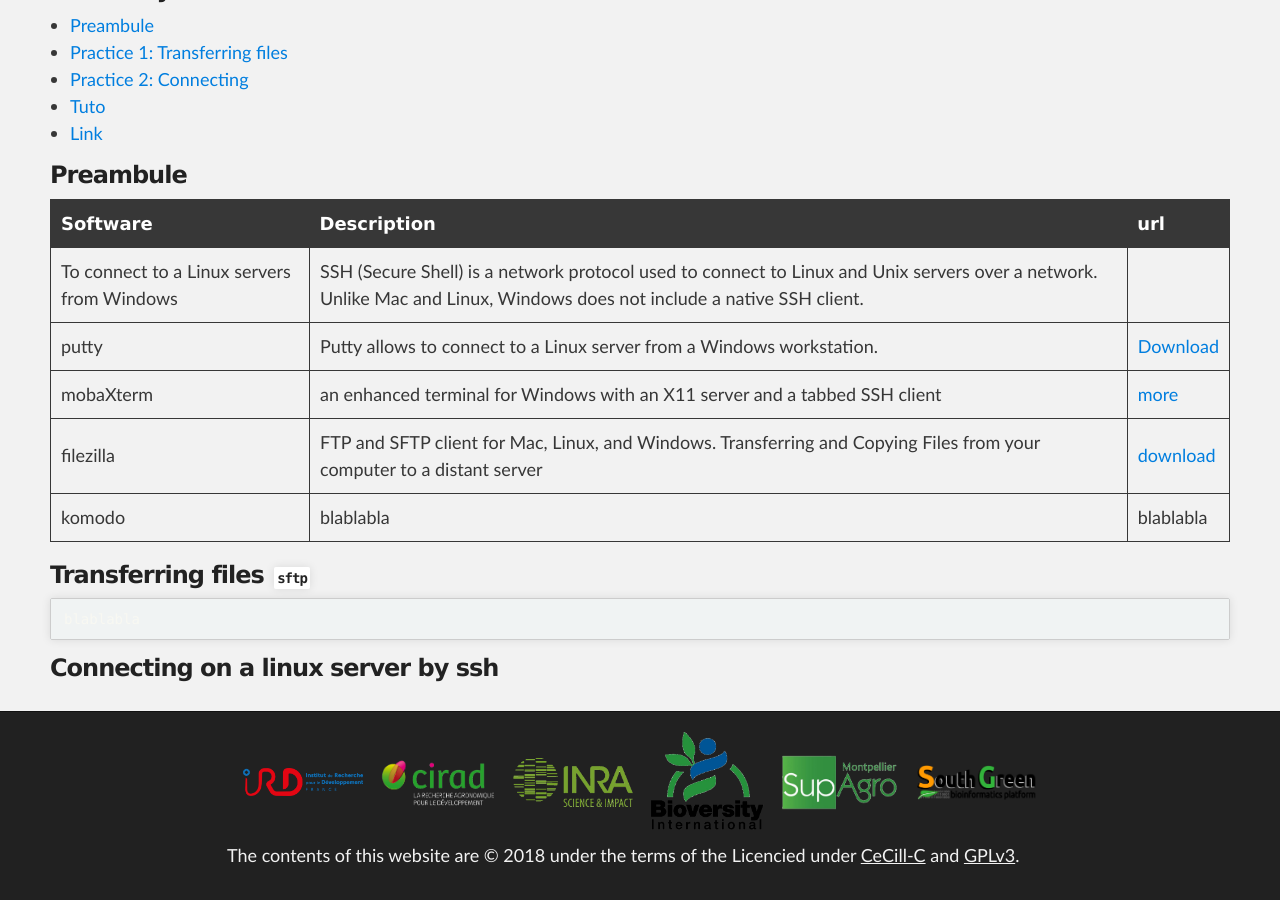
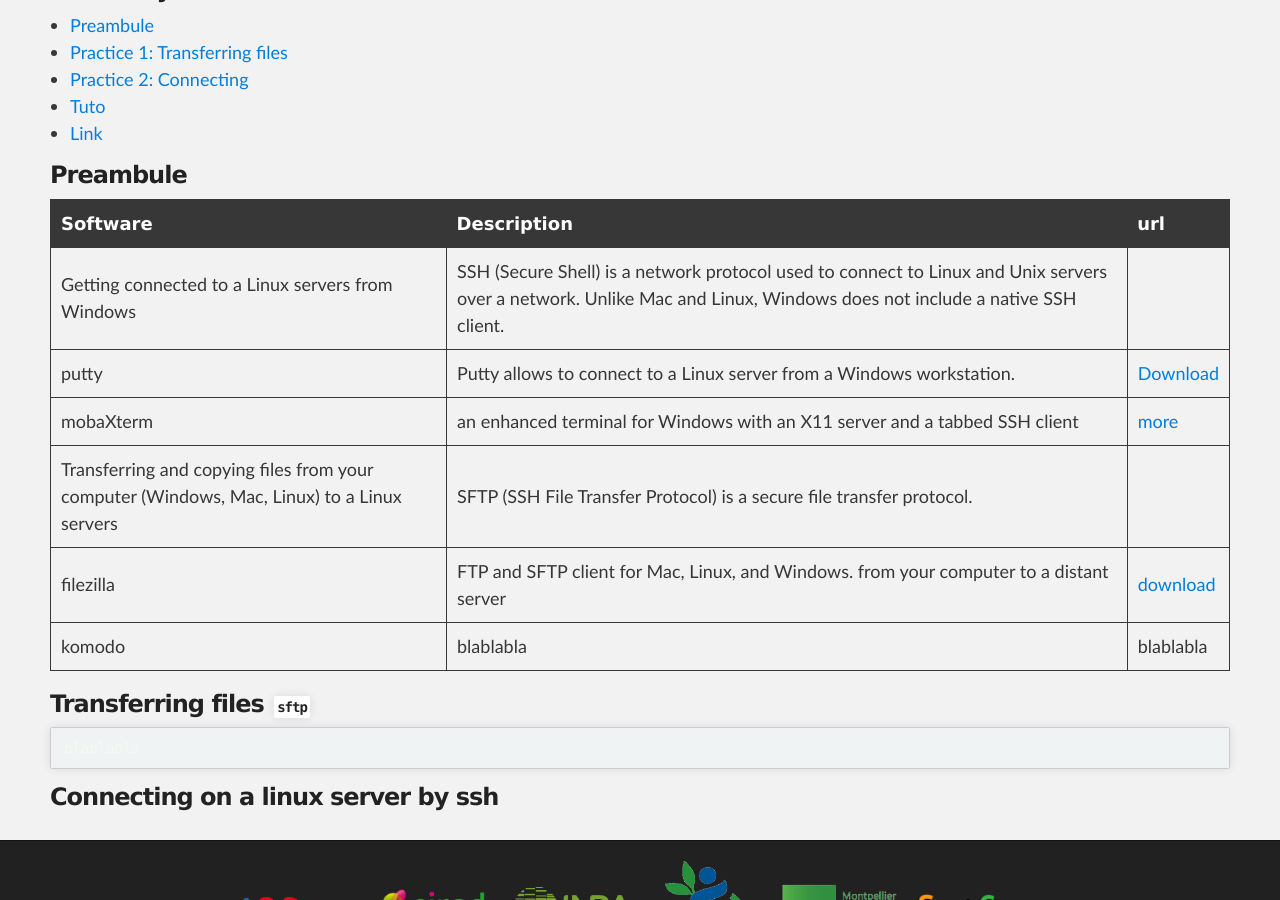
Before and after one commit to SouthGreenPlatform/trainings, a Jekyll site: the page built from _pages/linux/linuxPractice.md, in a window 1280 px wide and 900 px high, scrolled down 466 px. Built offline with Jekyll 4.4.1, drawn with Linux system fonts in a browser that asks for light colours; nearby versions of some CDN libraries.

Commit message:
Update linuxPractice.md

```diff
--- a/_pages/linux/linuxPractice.md
+++ b/_pages/linux/linuxPractice.md
@@ -27,10 +27,11 @@
 
 | Software  | Description | url |
 | :------------- | :------------- | :------------- |
-| To connect to a Linux servers from Windows | SSH (Secure Shell) is a network protocol used to connect to Linux and Unix servers over a network. Unlike Mac and Linux, Windows does not include a native SSH client.
+| Getting connected to a Linux servers from Windows | SSH (Secure Shell) is a network protocol used to connect to Linux and Unix servers over a network. Unlike Mac and Linux, Windows does not include a native SSH client. |
 | putty | Putty allows to  connect to a Linux server from a Windows workstation.   | [Download](https://www.chiark.greenend.org.uk/~sgtatham/putty/latest.html)|
 | mobaXterm |an enhanced terminal for Windows with an X11 server and a tabbed SSH client | [more](https://mobaxterm.mobatek.net/) |
-| filezilla |  FTP and SFTP client for Mac, Linux, and Windows. Transferring and Copying Files from your computer to a distant server | [download](http://filezilla.fr/telechargements/)  |
+| Transferring and copying files from your computer (Windows, Mac, Linux) to a Linux servers |  SFTP (SSH File Transfer Protocol) is a secure file transfer protocol. |
+| filezilla |  FTP and SFTP client for Mac, Linux, and Windows. from your computer to a distant server | [download](http://filezilla.fr/telechargements/)  |
 | komodo|  blablabla  | blablabla |
 
 <a name="practice-1"></a>
```
